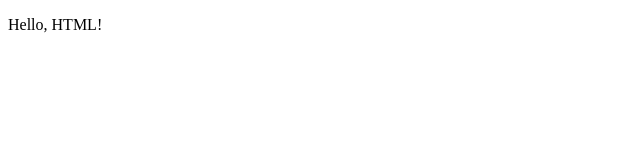
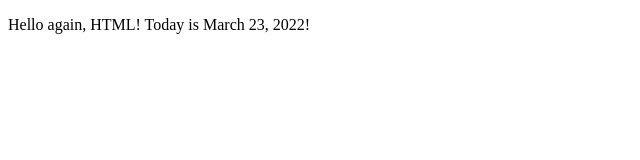
Before and after one commit to Skim-329/practice-problems, a plain HTML site: page html-skeleton/index.html in a window 1280 px wide. Shown: the whole page, without its empty margins (0-640 px from the left). Drawn offline with Linux system fonts and the light colour scheme.

Commit message:
lesson 1

```diff
--- a/html-skeleton/index.html
+++ b/html-skeleton/index.html
@@ -7,6 +7,6 @@
     <title>Document</title>
   </head>
   <body>
-    <p>Hello, HTML!</p>
+    <p>Hello again, HTML! Today is March 23, 2022!</p>
   </body>
 </html>
```
